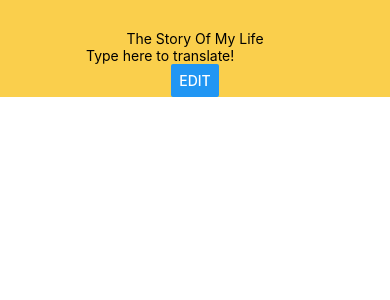
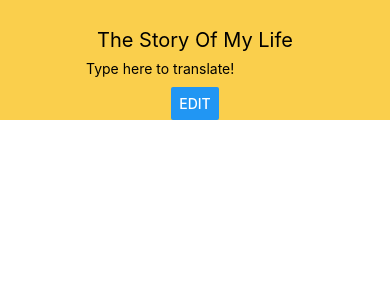
Before and after one commit to LeaderD/Exam1Team2, a React Native app: screen / in a window 390 px wide. Both pictures are taken after a click on the button "EDIT". Shown: the top 300 px of the page. Built offline with nearby package versions, Linux system fonts and the light colour scheme.

Commit message:
Header All Good
Header is all good

```diff
--- a/comps/Header.js
+++ b/comps/Header.js
@@ -22,6 +22,7 @@ function Header() {
            <TextInput
           placeholder="Type here to translate!"
           onChangeText={text => setChangeText(text)}
+          style={HeaderStyle.textInput}
 
         />
       </View>
@@ -34,7 +35,7 @@ function Header() {
 
     return (
       <View style={HeaderStyle.HeaderBackground}>
-        <Text Style={HeaderStyle.fontSizeUp}>{settedText}</Text>
+        <Text style={HeaderStyle.fontSizeUp}>{settedText}</Text>
         {InputTitle}
         <Button
           style ={HeaderStyle.ButtonColor}
--- a/styles/headerStyle.js
+++ b/styles/headerStyle.js
@@ -18,6 +18,10 @@ var HeaderStyle = StyleSheet.create({
         alignItems: 'center',
         backgroundColor: '#facf4c'
     },
+    textInput:{
+        padding: 10
+
+    }
 
 
  })
```
